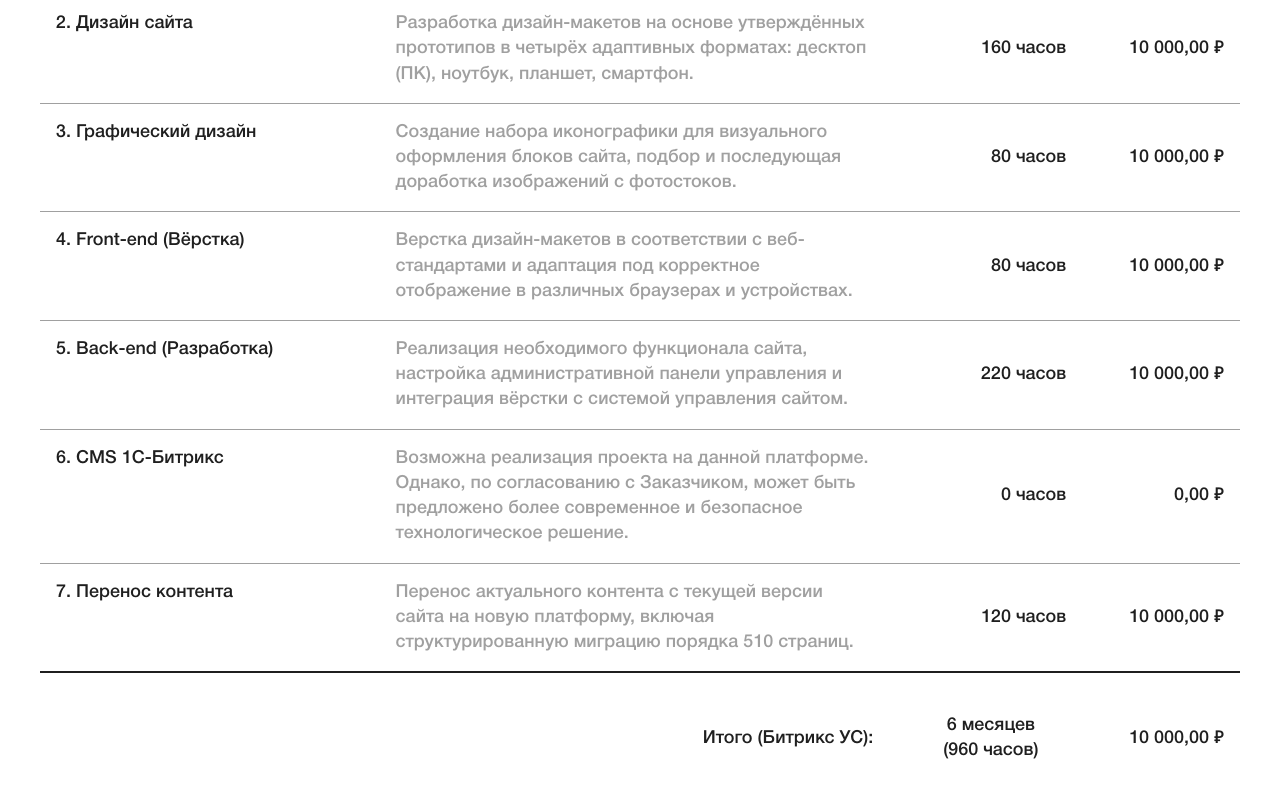
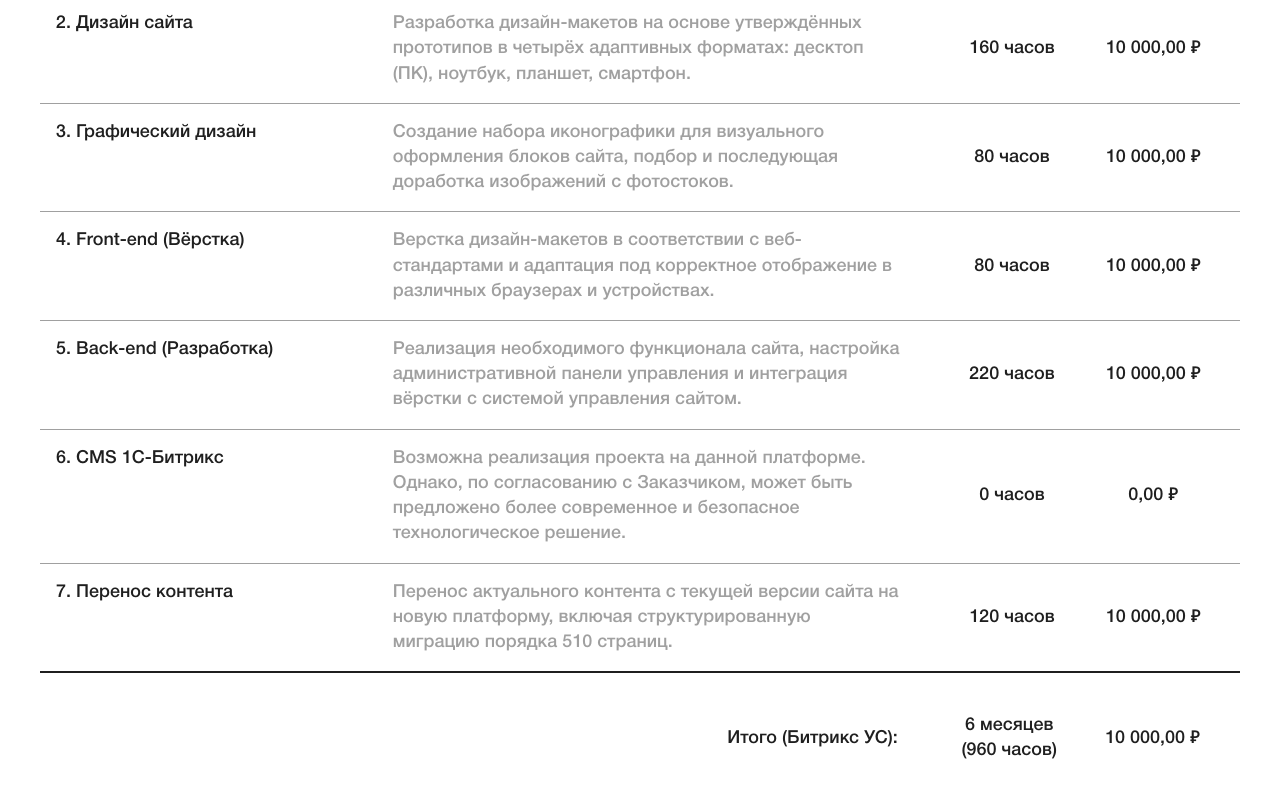
Before and after one commit to Mayzer7/OMNIAGENCY-COMMERCIAL-OFFER, a plain HTML site: page index.html in a window 1280 px wide. Shown: the part 3600-4400 px from the top of the page. Drawn offline with Linux system fonts and the light colour scheme; a web font is replaced by a local one.

Commit message:
Added edits #2

```diff
--- a/css/style.css
+++ b/css/style.css
@@ -1078,16 +1078,25 @@ input {
 .commercial-offer-card {
     width: 100%;
     display: grid;
-    grid-template-columns: 0.95fr 1.5fr 1fr;
+    grid-template-columns: 1.05fr 1.8fr 1fr;
     justify-content: end;
     column-gap: 40px;
     padding: 16px;
     border-top: 1px solid var(--gray-text);
+    padding-right: 16px;
 }
 
 .offer-card-time-price-container {
     display: grid;
     grid-template-columns: 1fr 1fr;
+    align-items: center;
+    justify-items: center;
+}
+
+.offer-card-time {
+    display: flex;
+    align-items: center;
+    justify-content: center;
 }
 
 .commercial-offer-card:last-child {
@@ -1126,7 +1135,7 @@ input {
 .offer-total-price-container {
     width: 100%;
     display: grid;
-    grid-template-columns: 1.5fr 1fr 1fr;
+    grid-template-columns: 1.8fr 1fr 1fr;
     justify-content: end;
     column-gap: 40px;
     padding: 40px 16px;
@@ -1146,6 +1155,7 @@ input {
 .offer-total-price-and-time {
     display: grid;
     grid-template-columns: 1fr 1fr;
+    justify-items: center;
 }
 
 
@@ -1200,6 +1210,11 @@ input {
 
     .offer-total-price-time {
         padding-right: 50px;
+    }
+
+    .offer-card-time-price-container,
+    .offer-total-price-and-time {
+        justify-items: flex-start;
     }
 }
 
```
